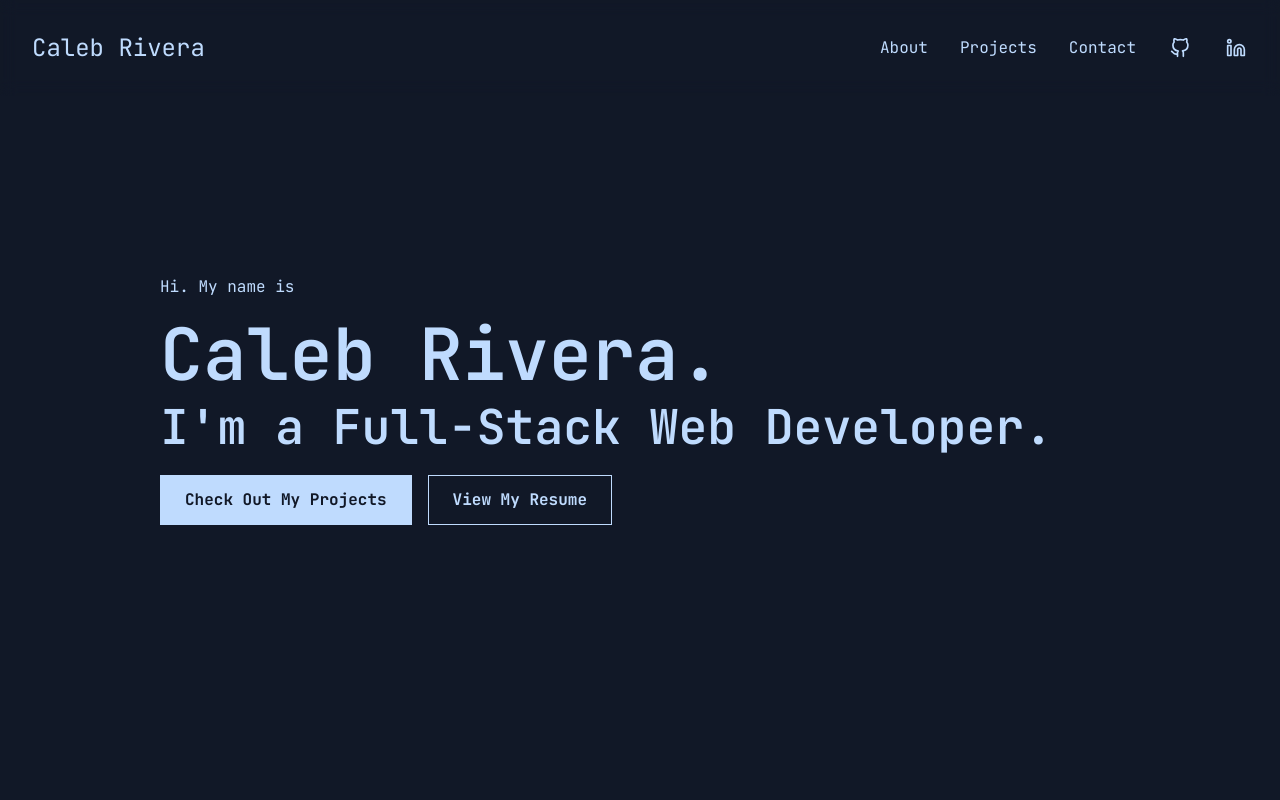
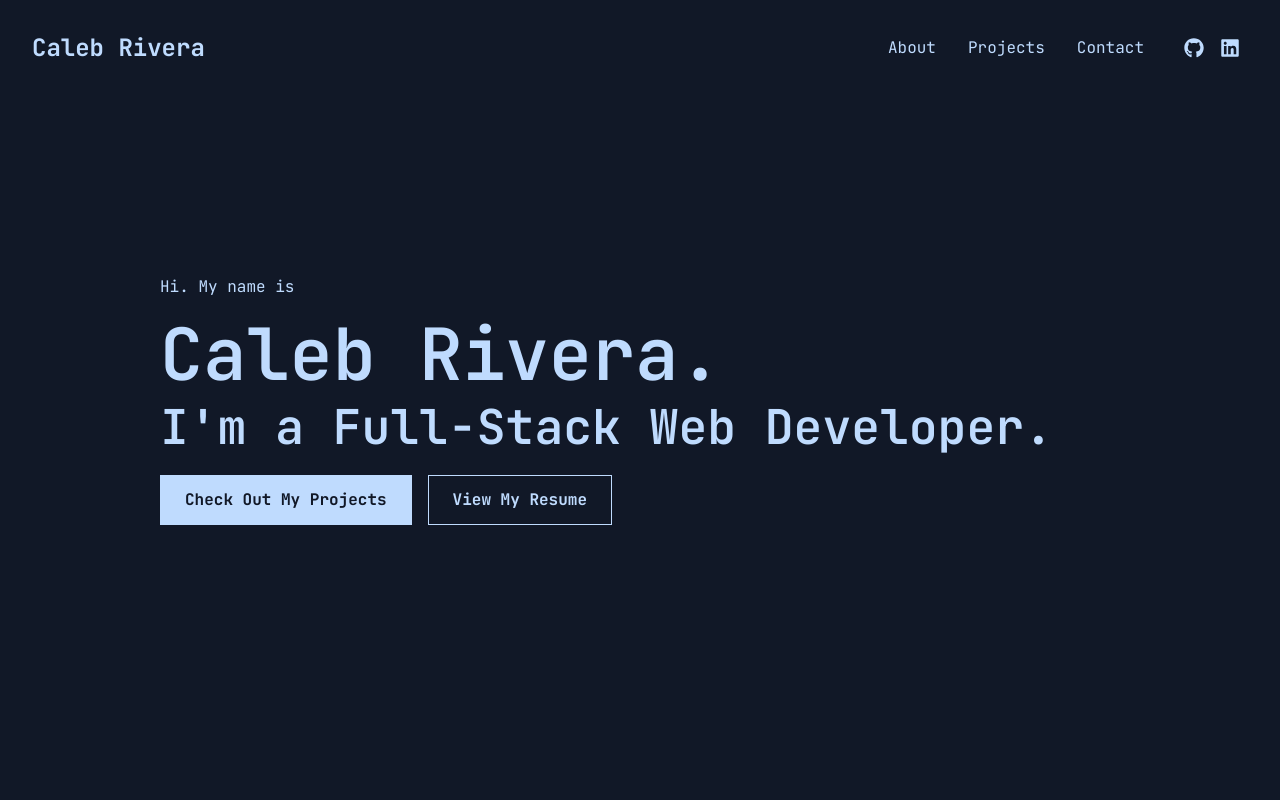
Before and after one commit to LightBounded/portfolio, a Next.js app: page / in a window 1280 px wide. Shown: the top 800 px of the page. Built offline with nearby package versions, Linux system fonts and the light colour scheme.

Commit message:
Update navbar

```diff
--- a/src/modules/layout/Navbar.tsx
+++ b/src/modules/layout/Navbar.tsx
@@ -1,12 +1,17 @@
-import { useCallback, useEffect, useState } from "react";
-import { GitHub, Linkedin, Menu } from "react-feather";
+import Link from "next/link";
+import { Fragment, useCallback, useEffect, useState } from "react";
+import { FaGithub, FaLinkedin } from "react-icons/fa";
+import { Transition, Dialog } from "@headlessui/react";
+import MobileSidebar from "./MobileSidebar";
+import MenuIcon from "./MenuIcon";
 
 const Navbar = () => {
-  const [show, setShow] = useState(false);
+  const [showNav, setShowNav] = useState(false);
   const [scrollY, setScrollY] = useState(0);
+  const [showMobileNav, setShowMobileNav] = useState(false);
 
   const handleScroll = useCallback(() => {
-    window.scrollY - scrollY > 0 ? setShow(false) : setShow(true);
+    window.scrollY - scrollY > 0 ? setShowNav(false) : setShowNav(true);
     setScrollY(window.scrollY);
   }, [scrollY]);
 
@@ -18,34 +23,54 @@ const Navbar = () => {
   }, [handleScroll]);
 
   return (
+    <>
       <nav
-      className={`fixed flex w-full items-center justify-between px-8 backdrop-blur transition-all ease-in-out
+        className={`fixed flex w-full items-center overflow-hidden px-8 transition-all ease-in-out
         ${
-          show && scrollY != 0
-            ? "h-16 shadow-md"
-            : `${scrollY == 0 ? "h-24 shadow-none" : "h-0 shadow-none"}`
-        } overflow-hidden`}
+          showNav && scrollY != 0
+            ? "h-16 shadow-md backdrop-blur"
+            : `${
+                scrollY == 0
+                  ? "h-24 shadow-none backdrop-blur-0"
+                  : "h-0 shadow-none backdrop-blur"
+              }`
+        }`}
       >
-      <div className="text-2xl">Caleb Rivera</div>
-      <ul className="hidden items-center gap-8 md:flex">
-        <li>
+        <div className="flex-1 text-2xl font-bold">Caleb Rivera</div>
+        <ul className="hidden items-center md:flex">
+          <li className="px-4">
             <a href="#about">About</a>
           </li>
-        <li>
+          <li className="px-4">
             <a href="#projects">Projects</a>
           </li>
-        <li>Contact</li>
-        <li>
-          <GitHub height={20} />
+          <li className="mr-4 px-4">
+            <a href="#contact">Contact</a>
           </li>
-        <li>
-          <Linkedin height={20} />
+          <li className="px-2">
+            <Link href="https://github.com/LightBounded">
+              <a target="_blank">
+                <FaGithub className="text-xl" />
+              </a>
+            </Link>
+          </li>
+          <li className="px-2">
+            <Link href="https://www.linkedin.com/in/caleb-rivera-405658234/">
+              <a target="_blank">
+                <FaLinkedin className="text-xl" />
+              </a>
+            </Link>
           </li>
         </ul>
-      <button className="md:hidden">
-        <Menu />
+        <button className="md:hidden" onClick={() => setShowMobileNav(true)}>
+          <MenuIcon />
         </button>
       </nav>
+      <MobileSidebar
+        show={showMobileNav}
+        close={() => setShowMobileNav(false)}
+      />
+    </>
   );
 };
 
```
Lines whose indentation alone changed are shown as unchanged.
